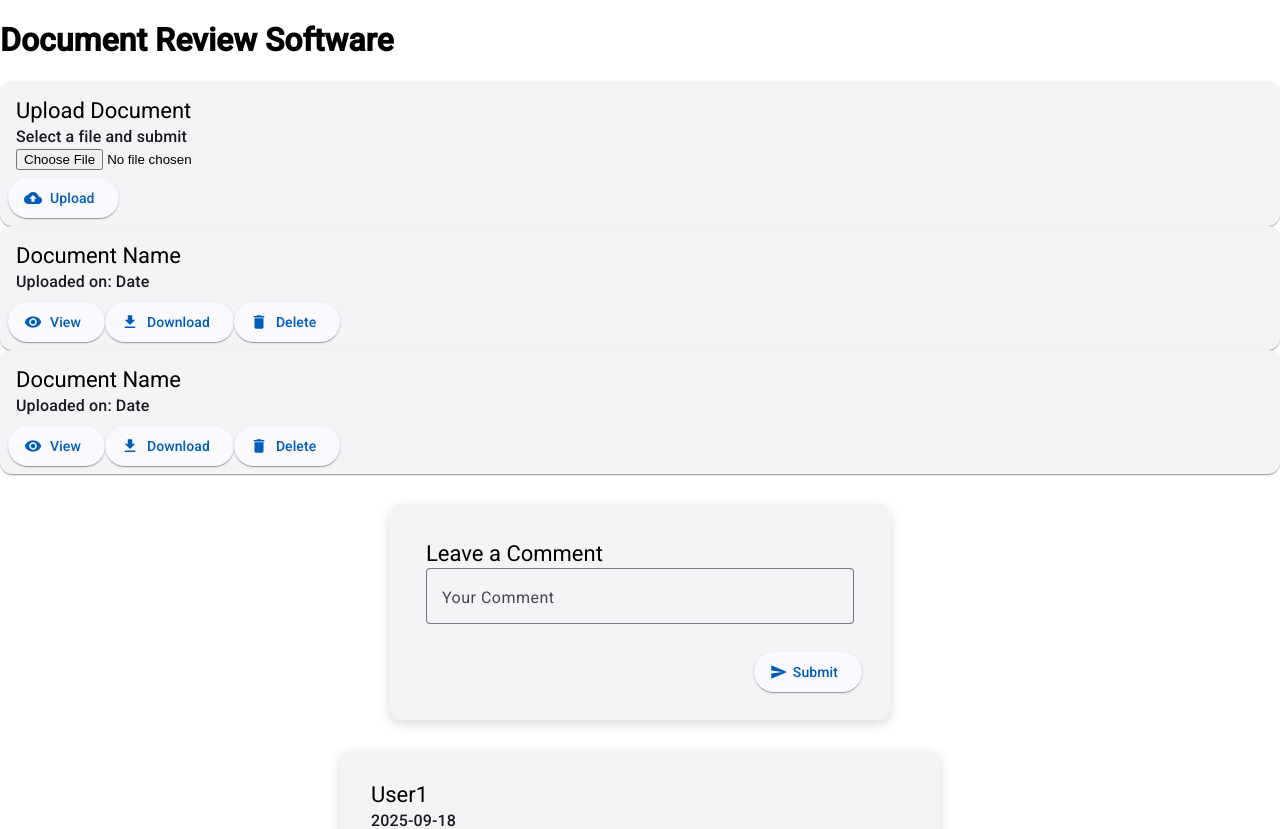
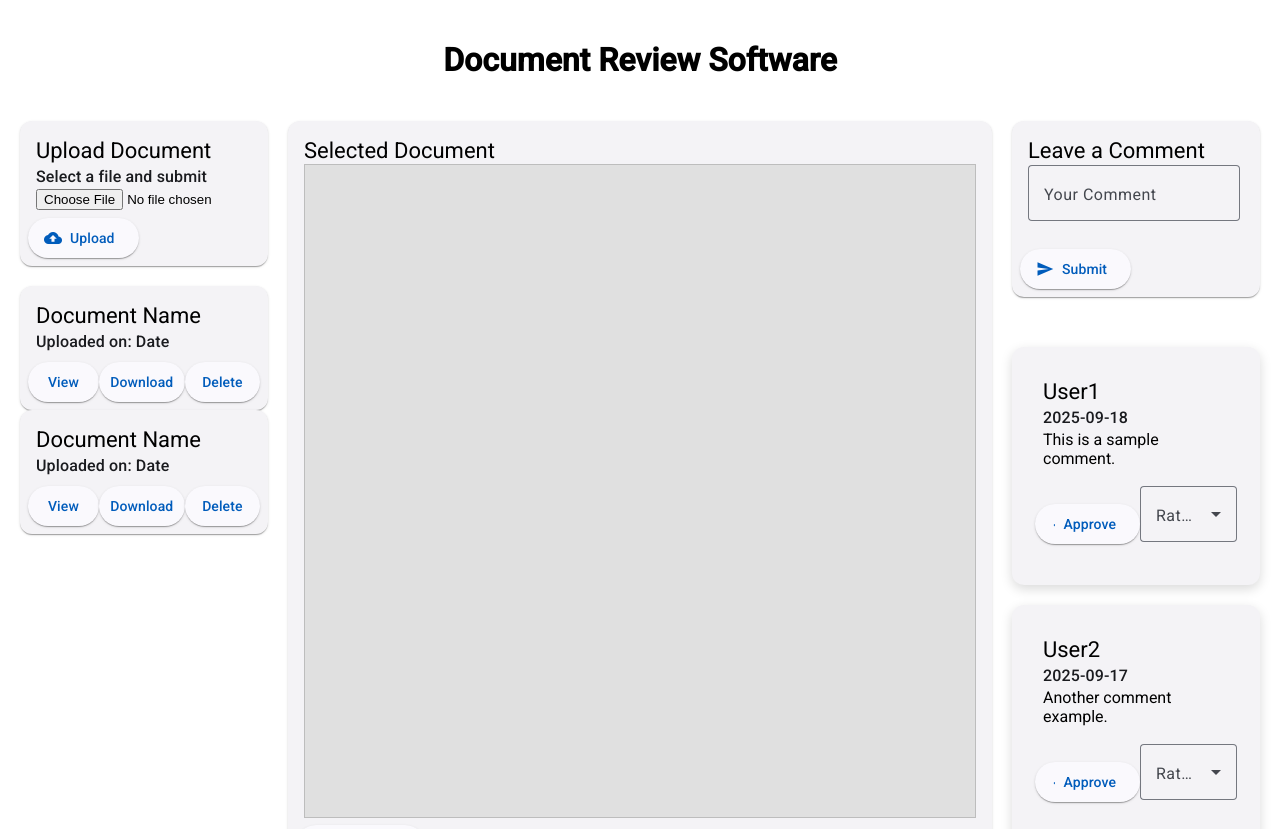
Before and after one commit to nenadgolubovic/DocumentReviewSoftwareFront, an Angular app: page / in a window 1280 px wide. Shown: the top 829 px of the page. Built offline with nearby package versions, Linux system fonts and the light colour scheme.

Commit message:
Added Document View and Document list component, added html and css, rearange home page

```diff
--- a/src/app/app.component.html
+++ b/src/app/app.component.html
@@ -2,8 +2,37 @@
   <header>
     <h1>Document Review Software</h1>
   </header>
-  <app-upload-button></app-upload-button>
-  <app-document-view></app-document-view>
-  <app-comment-section></app-comment-section>
-  <app-comment-list></app-comment-list>
+
+  <div class="content">
+    <!-- Leva kolona 20% -->
+    <div class="left-column">
+      <app-upload-button></app-upload-button>
+      <app-document-list></app-document-list>
+    </div>
+
+    <!-- Srednja kolona 60% -->
+    <div class="center-column">
+      <mat-card class="document-view-card">
+        <mat-card-header>
+          <mat-card-title>Selected Document</mat-card-title>
+        </mat-card-header>
+
+        <mat-card-content class="document-placeholder">
+          <div class="pdf-placeholder"></div>
+        </mat-card-content>
+
+        <mat-card-actions>
+          <button mat-raised-button color="primary">
+            <mat-icon>download</mat-icon> Download
+          </button>
+        </mat-card-actions>
+      </mat-card>
+    </div>
+
+    <!-- Desna kolona 20% -->
+    <div class="right-column">
+      <app-comment-section></app-comment-section>
+      <app-comment-list></app-comment-list>
+    </div>
+  </div>
 </div>
--- a/src/app/app.component.scss
+++ b/src/app/app.component.scss
@@ -0,0 +1,77 @@
+.home-page {
+  max-width: 1400px;
+  margin: 0 auto;
+  padding: 20px;
+  height: 100vh; /* cela visina ekrana */
+  display: flex;
+  flex-direction: column;
+}
+
+header {
+  text-align: center;
+  margin-bottom: 20px;
+}
+
+.content {
+  display: flex;
+  gap: 20px;
+  flex: 1; /* zauzima preostali prostor nakon headera */
+}
+
+/* Leva kolona */
+.left-column {
+  width: 20%;
+  display: flex;
+  flex-direction: column;
+  gap: 20px;
+}
+
+/* Srednja kolona */
+.center-column {
+  width: 60%;
+  display: flex;
+  flex-direction: column;
+  gap: 20px;
+}
+
+/* Desna kolona */
+.right-column {
+  width: 20%;
+  display: flex;
+  flex-direction: column;
+  gap: 20px;
+}
+
+/* Document placeholder */
+.document-view-card {
+  flex: 1; /* zauzima celu visinu srednje kolone */
+  display: flex;
+  flex-direction: column;
+}
+
+.document-placeholder {
+  flex: 1; /* zauzima sav raspoloživi prostor */
+  display: flex;
+  justify-content: center;
+  align-items: center;
+}
+
+.pdf-placeholder {
+  width: 100%;
+  height: 100%;
+  background-color: #e0e0e0; /* siva boja */
+  border: 1px solid #bdbdbd;
+}
+
+/* Responsive */
+@media (max-width: 1200px) {
+  .content {
+    flex-direction: column;
+  }
+
+  .left-column,
+  .center-column,
+  .right-column {
+    width: 100%;
+  }
+}
--- a/src/app/app.component.ts
+++ b/src/app/app.component.ts
@@ -7,11 +7,12 @@ import { UploadButtonComponent } from "./upload-button/upload-button.component";
 import { MatCardModule } from '@angular/material/card';
 import { MatButtonModule } from '@angular/material/button';
 import { MatIconModule } from '@angular/material/icon';
+import { DocumentListComponent } from './document-list/document-list.component';
 
 @Component({
   selector: 'app-root',
   standalone: true,
-  imports: [RouterOutlet, CommentListComponent, CommentSectionComponent, DocumentViewComponent, UploadButtonComponent, MatCardModule, MatButtonModule, MatIconModule ],
+  imports: [RouterOutlet, CommentListComponent, CommentSectionComponent, DocumentViewComponent, UploadButtonComponent, MatCardModule, MatButtonModule, MatIconModule,DocumentListComponent ],
   templateUrl: './app.component.html',
   styleUrls: ['./app.component.scss']
 })
--- a/src/app/comment-list/comment-list.component.ts
+++ b/src/app/comment-list/comment-list.component.ts
@@ -5,6 +5,7 @@ import { MatButtonModule } from '@angular/material/button';
 import { MatIconModule } from '@angular/material/icon';
 import { MatSelectModule } from '@angular/material/select';
 import { MatFormFieldModule } from '@angular/material/form-field';
+
 @Component({
   selector: 'app-comment-list',
   standalone: true,
--- a/src/app/comment-section/comment-section.component.scss
+++ b/src/app/comment-section/comment-section.component.scss
@@ -1,21 +1,52 @@
-.comment-card {
-  max-width: 500px;
-  margin: 30px auto;
+.home-page {
+  max-width: 1400px;
+  margin: 0 auto;
   padding: 20px;
-  border-radius: 12px;
-  box-shadow: 0 4px 12px rgba(0,0,0,0.15);
 }
 
-.full-width {
-  width: 100%;
-  margin-bottom: 15px;
+header {
+  text-align: center;
+  margin-bottom: 30px;
 }
 
-mat-card-actions {
+.content {
   display: flex;
-  justify-content: flex-end;
+  gap: 20px;
 }
 
-button mat-icon {
-  margin-right: 5px;
+/* Leva kolona */
+.left-column {
+  width: 20%;
+  display: flex;
+  flex-direction: column;
+  gap: 20px;
 }
+
+/* Srednja kolona */
+.center-column {
+  width: 60%;
+  display: flex;
+  flex-direction: column;
+  gap: 20px;
+}
+
+/* Desna kolona */
+.right-column {
+  width: 20%;
+  display: flex;
+  flex-direction: column;
+  gap: 20px;
+}
+
+/* Responsive za manje ekrane */
+@media (max-width: 1200px) {
+  .content {
+    flex-direction: column;
+  }
+
+  .left-column,
+  .center-column,
+  .right-column {
+    width: 100%;
+  }
+}
--- /dev/null
+++ b/src/app/document-list/document-list.component.html
@@ -0,0 +1,39 @@
+<div class="document-list">
+  <mat-card class="document-card">
+    <mat-card-header>
+      <mat-card-title>Document Name</mat-card-title>
+      <mat-card-subtitle>Uploaded on: Date</mat-card-subtitle>
+    </mat-card-header>
+
+    <mat-card-actions>
+      <button mat-raised-button color="primary">
+        <mat-icon>visibility</mat-icon> View
+      </button>
+      <button mat-raised-button color="accent">
+        <mat-icon>download</mat-icon> Download
+      </button>
+      <button mat-raised-button color="warn">
+        <mat-icon>delete</mat-icon> Delete
+      </button>
+    </mat-card-actions>
+  </mat-card>
+
+  <mat-card class="document-card">
+    <mat-card-header>
+      <mat-card-title>Document Name</mat-card-title>
+      <mat-card-subtitle>Uploaded on: Date</mat-card-subtitle>
+    </mat-card-header>
+
+    <mat-card-actions>
+      <button mat-raised-button color="primary">
+        <mat-icon>visibility</mat-icon> View
+      </button>
+      <button mat-raised-button color="accent">
+        <mat-icon>download</mat-icon> Download
+      </button>
+      <button mat-raised-button color="warn">
+        <mat-icon>delete</mat-icon> Delete
+      </button>
+    </mat-card-actions>
+  </mat-card>
+</div>
--- a/src/app/document-view/document-view.component.html
+++ b/src/app/document-view/document-view.component.html
@@ -1,39 +1,16 @@
-<div class="document-list">
-  <mat-card class="document-card">
+<mat-card class="document-view-card">
   <mat-card-header>
-      <mat-card-title>Document Name</mat-card-title>
-      <mat-card-subtitle>Uploaded on: Date</mat-card-subtitle>
+    <mat-card-title>Selected Document</mat-card-title>
   </mat-card-header>
+
+  <mat-card-content class="document-placeholder">
+    <!-- Siva slika kao placeholder -->
+    <div class="pdf-placeholder"></div>
+  </mat-card-content>
 
   <mat-card-actions>
     <button mat-raised-button color="primary">
-        <mat-icon>visibility</mat-icon> View
-      </button>
-      <button mat-raised-button color="accent">
       <mat-icon>download</mat-icon> Download
-      </button>
-      <button mat-raised-button color="warn">
-        <mat-icon>delete</mat-icon> Delete
     </button>
   </mat-card-actions>
 </mat-card>
-
-  <mat-card class="document-card">
-    <mat-card-header>
-      <mat-card-title>Document Name</mat-card-title>
-      <mat-card-subtitle>Uploaded on: Date</mat-card-subtitle>
-    </mat-card-header>
-
-    <mat-card-actions>
-      <button mat-raised-button color="primary">
-        <mat-icon>visibility</mat-icon> View
-      </button>
-      <button mat-raised-button color="accent">
-        <mat-icon>download</mat-icon> Download
-      </button>
-      <button mat-raised-button color="warn">
-        <mat-icon>delete</mat-icon> Delete
-      </button>
-    </mat-card-actions>
-  </mat-card>
-</div>
--- a/src/app/document-view/document-view.component.scss
+++ b/src/app/document-view/document-view.component.scss
@@ -0,0 +1,19 @@
+.document-view-card {
+  height: 100%;
+  display: flex;
+  flex-direction: column;
+}
+
+.document-placeholder {
+  flex: 1; /* zauzima sav raspoloživi prostor */
+  display: flex;
+  justify-content: center;
+  align-items: center;
+}
+
+.pdf-placeholder {
+  width: 100%;
+  height: 100%;
+  background-color: #e0e0e0; /* siva boja */
+  border: 1px solid #bdbdbd;
+}
```
Also changed, not shown: src/app/document-list/document-list.component.ts (added, +16 -0 lines), src/app/document-list/document-list.component.scss (added), 1 other file (tests, documents, lock files or other folders). Lines whose indentation alone changed are shown as unchanged.
